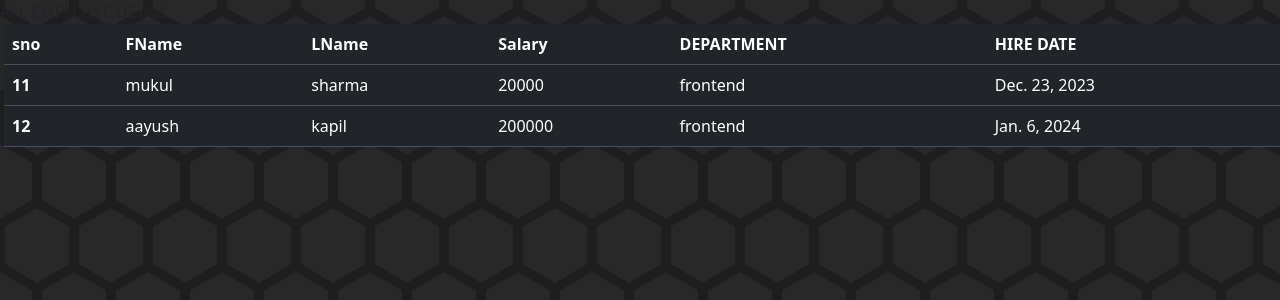
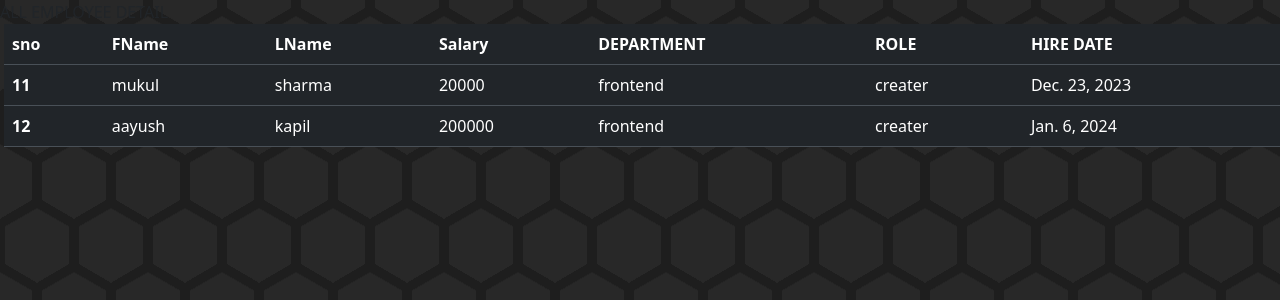
Before and after one commit to aayush908/EMS, a Django app: page /all_emp in a window 1280 px wide. Shown: the part 56-356 px from the top of the page. Run offline with Django 4.2, Linux system fonts and the light colour scheme; data comes from the database, SQL or seed files in the repository; both versions use the stored data as it was after the commit.

Commit message:
final css

```diff
--- a/home/templates/all_emp.html
+++ b/home/templates/all_emp.html
@@ -10,6 +10,7 @@
         <th scope="col">LName</th>
         <th scope="col">Salary</th>
         <th scope="col">DEPARTMENT</th>
+        <th scope="col">ROLE</th>
         <th scope="col">HIRE DATE</th>
       </tr>
     </thead>
@@ -21,6 +22,7 @@
         <td>{{emp.last_name}}</td>
         <td>{{emp.salary}}</td>
         <td>{{emp.dept}}</td>
+        <td>{{emp.role}}</td>
         <td>{{emp.hire_date}}</td>
       </tr>
 
```
Also changed, not shown: db.sqlite3, vercel.json (deleted), 2 other files.
